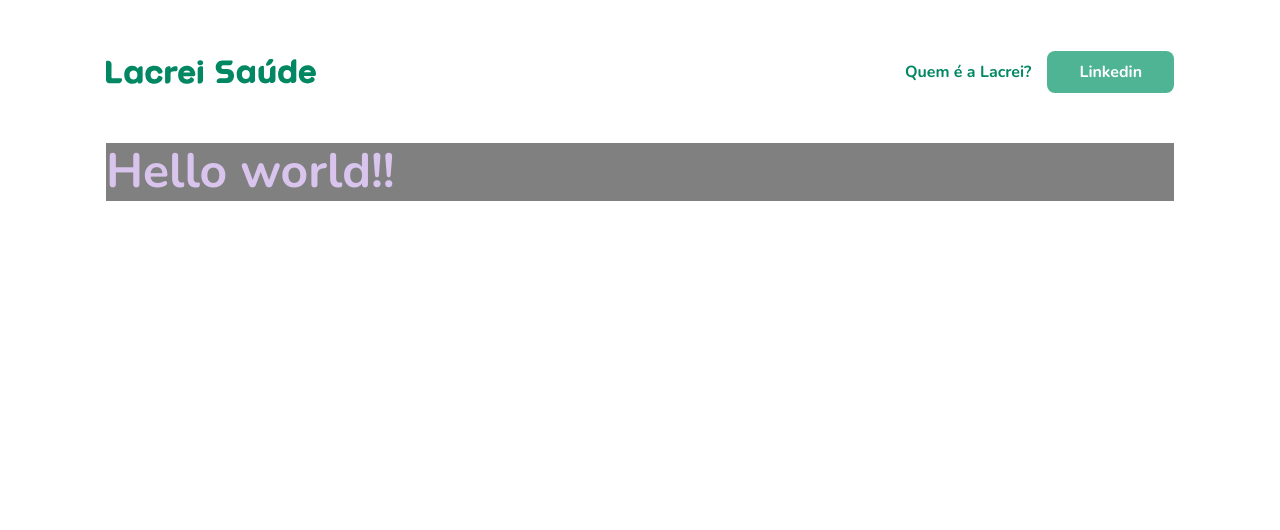
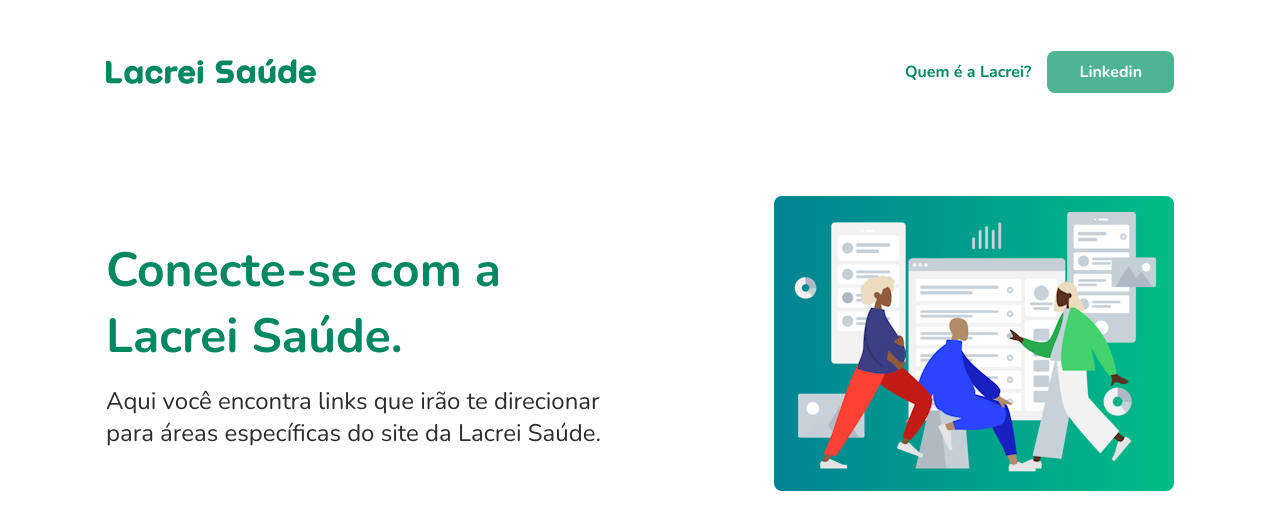
Before and after one commit to Du-devBR/frontend-lacrei-saude, a Next.js app: page / in a window 1280 px wide. Shown: the top 530 px of the page. Built offline with nearby package versions, Linux system fonts and the light colour scheme.

Commit message:
feat: Criar sessao hero

```diff
--- /dev/null
+++ b/src/app/components/hero/index.tsx
@@ -0,0 +1,17 @@
+import { ContainerHero, InfoHero } from "./styles";
+import icon from "../../assets/images/icon_hero.png";
+import Image from "next/image";
+export function Hero() {
+  return (
+    <ContainerHero>
+      <InfoHero>
+        <h1>Conecte-se com a Lacrei Saúde.</h1>
+        <p>
+          Aqui você encontra links que irão te direcionar para áreas específicas
+          do site da Lacrei Saúde.
+        </p>
+      </InfoHero>
+      <Image src={icon} alt="" />
+    </ContainerHero>
+  );
+}
--- /dev/null
+++ b/src/app/components/hero/styles.ts
@@ -0,0 +1,37 @@
+'use client'
+
+import { themes } from "@/styles/global-themes"
+import styled from "styled-components"
+
+
+export const ContainerHero = styled.section`
+  display: flex;
+  justify-content: space-between;
+  align-items: center;
+  width: 100%;
+  height: 400px;
+
+  img {
+    background: linear-gradient(to right, ${themes.colors.gradient["$gradient-simbolo"]});
+    border-radius: 0.5rem;
+  }
+`
+
+export const InfoHero = styled.div`
+  display: flex;
+  flex-direction: column;
+  gap: 1rem;
+  max-width: 50%;
+
+  h1 {
+    font-size: ${themes.typography.headline["$Headline-xl"].fontSize};
+    color: ${themes.colors.text["$text-accent"]};
+    font-weight: ${themes.typography.headline["$Headline-xl"].fontWeight};
+  }
+
+  p {
+    font-size: ${themes.typography.headline["$Headline-sm"].fontSize};
+    font-weight: ${themes.typography.headline["$Headline-sm"].fontWeight};
+    color: ${themes.colors.text["$text-body"]};
+  }
+`
--- a/src/app/page.tsx
+++ b/src/app/page.tsx
@@ -1,10 +1,10 @@
+import { Hero } from "./components/hero";
 import { Pai, Teste } from "./style";
 
 export default function Home() {
   return (
-    <Pai>
-      <link rel="icon" href="/favicon.ico" sizes="any" />
-      <Teste>Hello world!!</Teste>
-    </Pai>
+    <>
+      <Hero />
+    </>
   );
 }
--- a/src/styles/global-themes.tsx
+++ b/src/styles/global-themes.tsx
@@ -27,10 +27,10 @@
       "$background-accent-dark": "#007756",
     },
     gradient: {
-      "$gradient-lacrei": ["#018383", "#014687"],
-      "$gradient-header": ["#F5FFFB ", "#FFFFFF"],
-      "$gradient-simbolo": ["#008392", "#00BC86"],
-      "$gradient-rosa": ["#DF1098", "#BA17E2"],
+      "$gradient-lacrei": ["#018383,", "#014687"],
+      "$gradient-header": ["#F5FFFB,", "#FFFFFF"],
+      "$gradient-simbolo": ["#008392,", "#00BC86"],
+      "$gradient-rosa": ["#DF1098,", "#BA17E2"],
     },
   },
   typography: {
@@ -53,7 +53,7 @@
       "$Headline-sm": {
         fontSize: "24px",
         lineHeiht: "150%",
-        fontWeight: "300",
+        fontWeight: "400",
       },
       "$Headline-sm-highlight": {
         fontSize: "24px",
@@ -70,12 +70,12 @@
       "$Text-xl": {
         fontSize: "18px",
         lineHeiht: "150%",
-        fontWeight: "300",
+        fontWeight: "400",
       },
       "$Text-base": {
         fontSize: "16px",
         lineHeiht: "150%",
-        fontWeight: "300",
+        fontWeight: "400",
       },
       "$Text-base-highlight": {
         fontSize: "16px",
@@ -85,12 +85,12 @@
       "$Text-sm": {
         fontSize: "14px",
         lineHeiht: "150%",
-        fontWeight: "300",
+        fontWeight: "400",
       },
       "$Text-xs": {
         fontSize: "12px",
         lineHeiht: "150%",
-        fontWeight: "300",
+        fontWeight: "400",
       },
       "$Text-xs-highlight": {
         fontSize: "16px",
```
Also changed, not shown: src/app/assets/images/icon_hero.png (added).
